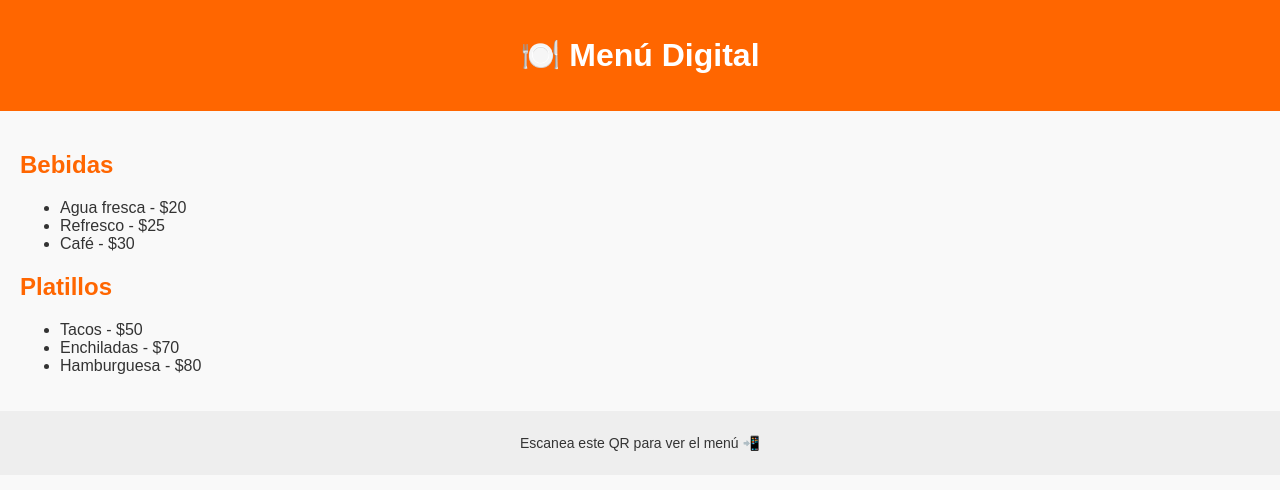
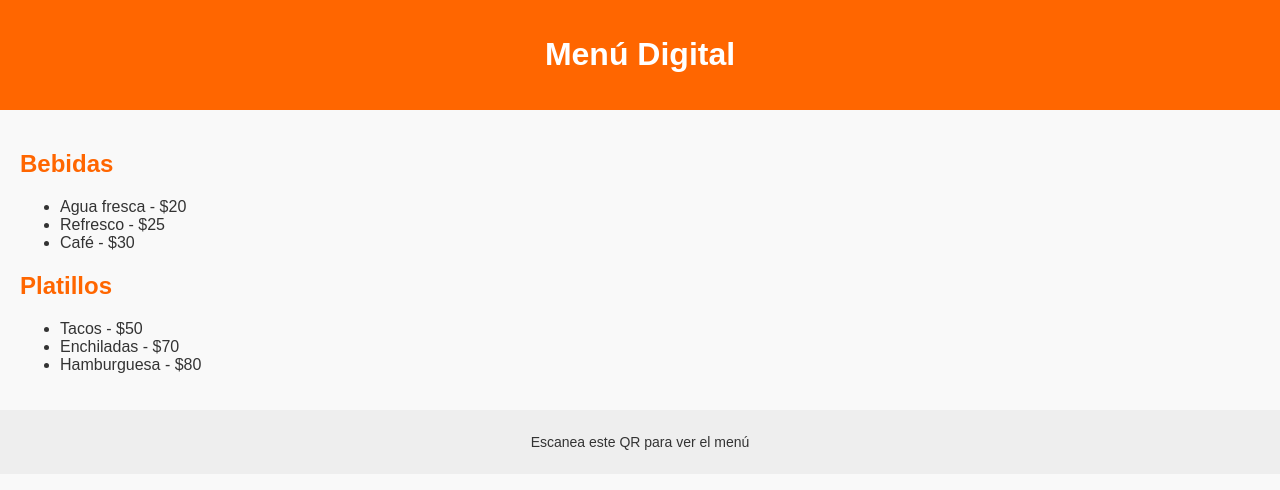
Before and after one commit to FranciscoVillacosta/Codixs, a plain HTML site: page index.html in a window 1280 px wide. Drawn offline with Linux system fonts and the light colour scheme.

Commit message:
Update index.html

```diff
--- a/index.html
+++ b/index.html
@@ -14,7 +14,7 @@
 </head>
 <body>
   <header>
-    <h1>🍽️ Menú Digital</h1>
+    <h1> Menú Digital</h1>
   </header>
 
   <main>
@@ -38,7 +38,7 @@
   </main>
 
   <footer>
-    <p>Escanea este QR para ver el menú 📲</p>
+    <p>Escanea este QR para ver el menú </p>
   </footer>
 
   <script src="script.js"></script>
```
